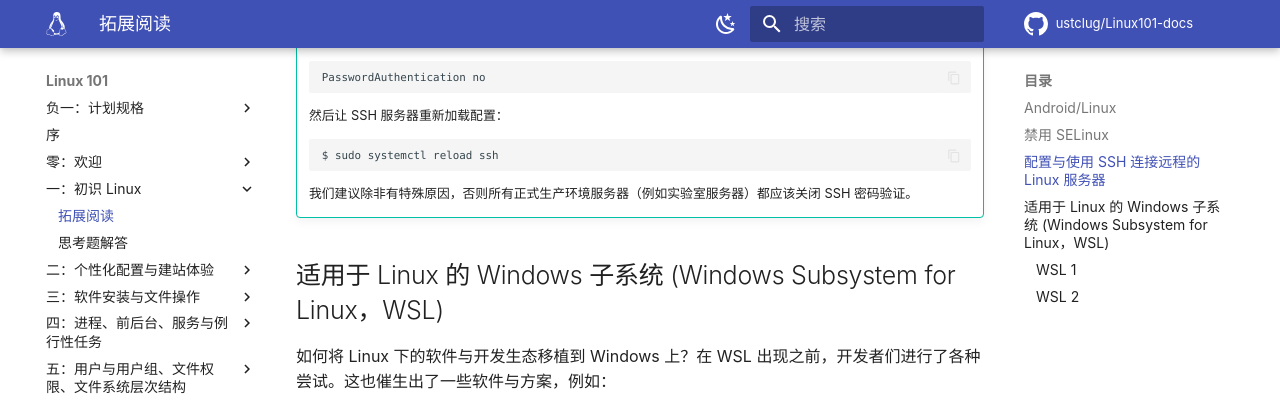
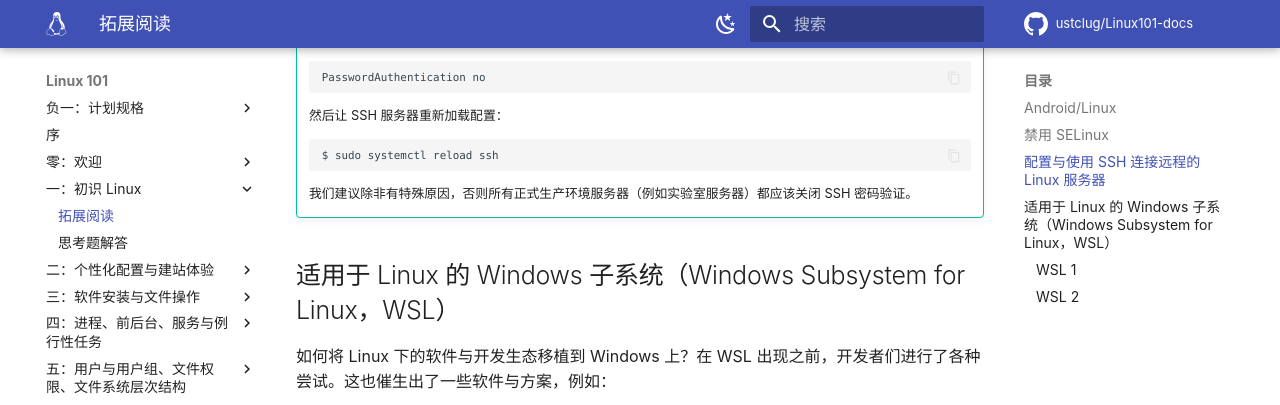
Before and after one commit to ustclug/Linux101-docs, an MkDocs documentation site: the page built from docs/Ch01/supplement.md, in a window 1280 px wide and 900 px high, scrolled down 4406 px. Shown: the top 405 px of the window. Built offline with MkDocs 1.6.1 and Material for MkDocs 9.7.7, drawn with Linux system fonts in a browser that asks for light colours; comment, search, counter and statistics services are not loaded.

```diff
--- a/docs/Ch01/supplement.md
+++ b/docs/Ch01/supplement.md
@@ -255,7 +255,7 @@ ustc@ustclug-linux101:~$
 
     我们建议除非有特殊原因，否则所有正式生产环境服务器（例如实验室服务器）都应该关闭 SSH 密码验证。
 
-## 适用于 Linux 的 Windows 子系统 (Windows Subsystem for Linux，WSL) {#wsl}
+## 适用于 Linux 的 Windows 子系统（Windows Subsystem for Linux，WSL） {#wsl}
 
 如何将 Linux 下的软件与开发生态移植到 Windows 上？在 WSL 出现之前，开发者们进行了各种尝试。这也催生出了一些软件与方案，例如：
 
```
